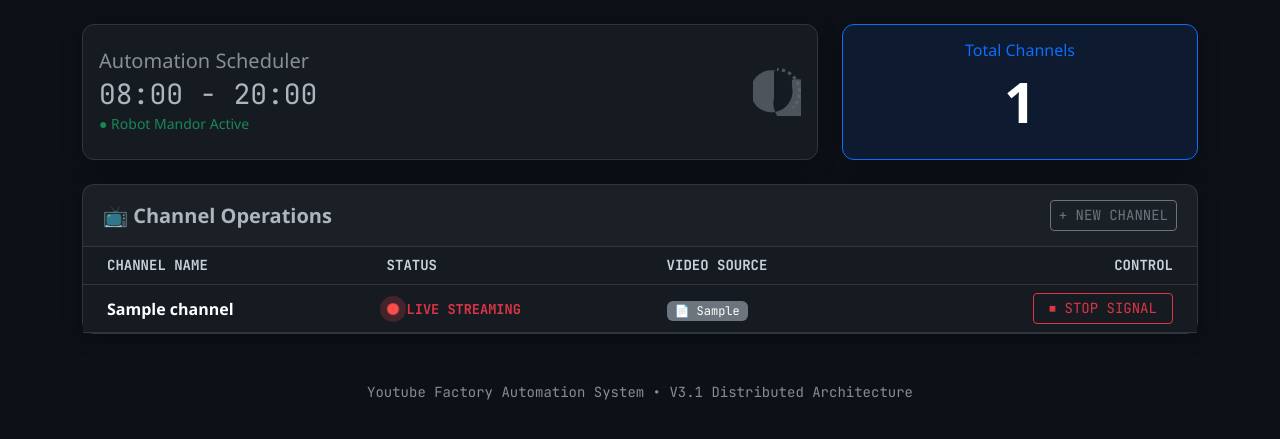
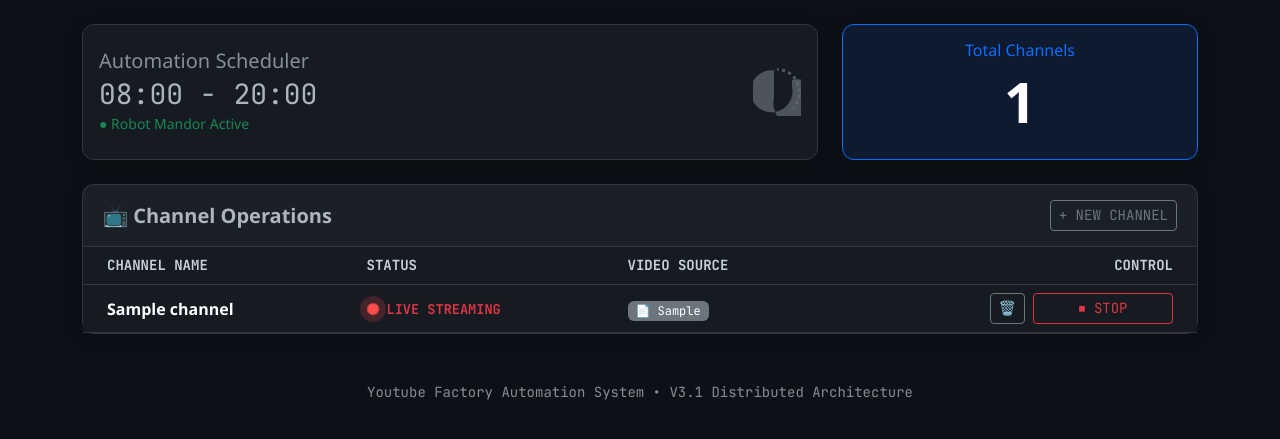
Before and after one commit to zakeuznino1-ben/YoutubeFactory, a FastAPI app: page / in a window 1280 px wide. Shown: the part 59-498 px from the top of the page. Run offline with FastAPI, Linux system fonts and the light colour scheme; tables that the repository leaves empty hold one stand-in row (values such as "Sample post").

Commit message:
Final V5.3: Add Delete Button (Clean Version)

```diff
--- a/backend/main.py
+++ b/backend/main.py
@@ -112,6 +112,23 @@ def stop_stream_endpoint(channel_id: int):
         db.commit()
     db.close()
     return HTMLResponse(content='<script>window.location.href="/"</script>', status_code=200)
+# --- FITUR BARU V5.3: DELETE CHANNEL ---
+@app.post("/delete-channel/{channel_id}")
+def delete_channel_endpoint(channel_id: int):
+    # 1. Matikan Stream dulu jika sedang jalan
+    if streamer.is_active(channel_id):
+        streamer.stop_stream(channel_id)
+
+    # 2. Hapus dari Database
+    db = SessionLocal()
+    channel = db.query(Channel).filter(Channel.id == channel_id).first()
+    if channel:
+        db.delete(channel)
+        db.commit()
+    db.close()
+
+    # 3. Refresh Halaman
+    return HTMLResponse(content='<script>window.location.href="/"</script>', status_code=200)
 
 if __name__ == "__main__":
     uvicorn.run("main:app", host="0.0.0.0", port=8000, reload=True)
--- a/frontend/templates/dashboard.html
+++ b/frontend/templates/dashboard.html
@@ -171,19 +171,27 @@
                                 <span class="badge bg-secondary font-mono fw-normal">📄 {{ c.video_source }}</span>
                             </td>
                             <td class="text-end pe-4">
+                                <div class="d-flex justify-content-end gap-2">
+                                    <form action="/delete-channel/{{ c.id }}" method="post" onsubmit="return confirm('Yakin hapus channel ini?');">
+                                        <button type="submit" class="btn btn-outline-secondary btn-sm font-mono" title="Delete Channel">
+                                            🗑️
+                                        </button>
+                                    </form>
+
                                     {% if c.status == 'LIVE' %}
-                                    <form action="/stop-stream/{{ c.id }}" method="post" class="d-inline">
+                                        <form action="/stop-stream/{{ c.id }}" method="post">
                                             <button type="submit" class="btn btn-outline-danger btn-sm btn-action font-mono">
-                                            ⏹ STOP SIGNAL
+                                                ⏹ STOP
                                             </button>
                                         </form>
                                     {% else %}
-                                    <form action="/start-stream/{{ c.id }}" method="post" class="d-inline">
+                                        <form action="/start-stream/{{ c.id }}" method="post">
                                             <button type="submit" class="btn btn-success btn-sm btn-action font-mono shadow-sm">
-                                            ▶ START LIVE
+                                                ▶ START
                                             </button>
                                         </form>
                                     {% endif %}
+                                </div>
                             </td>
                         </tr>
                         {% else %}
```
Also changed, not shown: 1 other file. Lines whose indentation alone changed are shown as unchanged.
